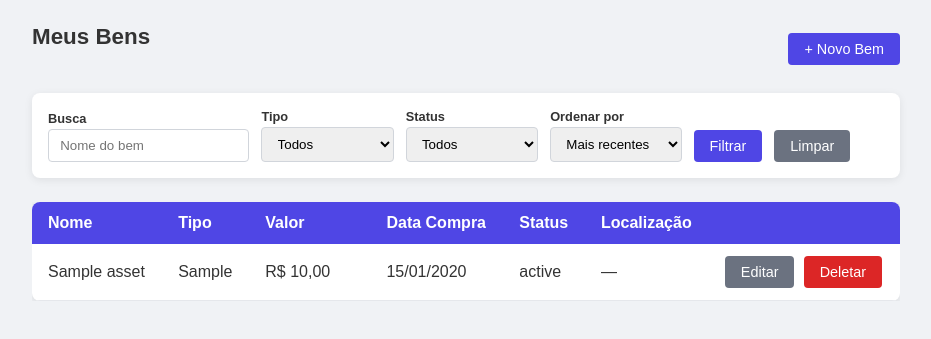
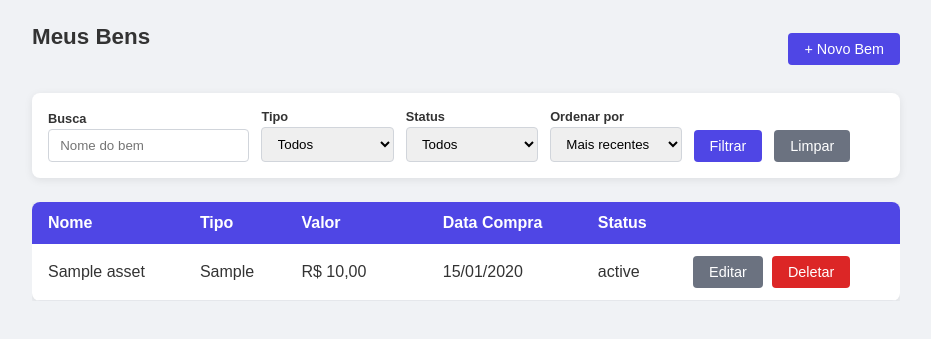
Before and after one commit to alaninfo23/django-login, a Django app: template assets/templates/assets/list.html in a window 1280 px wide. Shown: the part 44-383 px from the top of the page, without its empty margins (174-1105 px from the left). Run offline with Django 3.2, Linux system fonts and the light colour scheme; the template is opened without the code that fills it: most values are stand-ins (such as "Sample title", 1, 10 or a date in 2020).

Commit message:
fix: remove Localização column to fix button cut-off

```diff
--- a/assets/templates/assets/list.html
+++ b/assets/templates/assets/list.html
@@ -69,7 +69,6 @@
             <th style="padding:.75rem 1rem; text-align:left; min-width:120px;">Valor</th>
             <th style="padding:.75rem 1rem; text-align:left;">Data Compra</th>
             <th style="padding:.75rem 1rem; text-align:left;">Status</th>
-            <th style="padding:.75rem 1rem; text-align:left;">Localização</th>
             <th style="padding:.75rem 1rem; white-space:nowrap; min-width:130px;"></th>
         </tr>
     </thead>
@@ -81,7 +80,6 @@
             <td style="padding:.75rem 1rem; white-space:nowrap;">R$ {{ asset.acquisition_value|brl }}</td>
             <td style="padding:.75rem 1rem;">{{ asset.purchase_date|date:"d/m/Y"|default:"—" }}</td>
             <td style="padding:.75rem 1rem;">{{ asset.get_status_display }}</td>
-            <td style="padding:.75rem 1rem;">{{ asset.location|default:"—" }}</td>
             <td style="padding:.75rem 1rem; white-space:nowrap;">
                 <a href="{% url 'asset_edit' asset.pk %}" class="btn btn-secondary" style="margin-right:.3rem;">Editar</a>
                 <a href="{% url 'asset_delete' asset.pk %}" class="btn btn-danger">Deletar</a>
```
